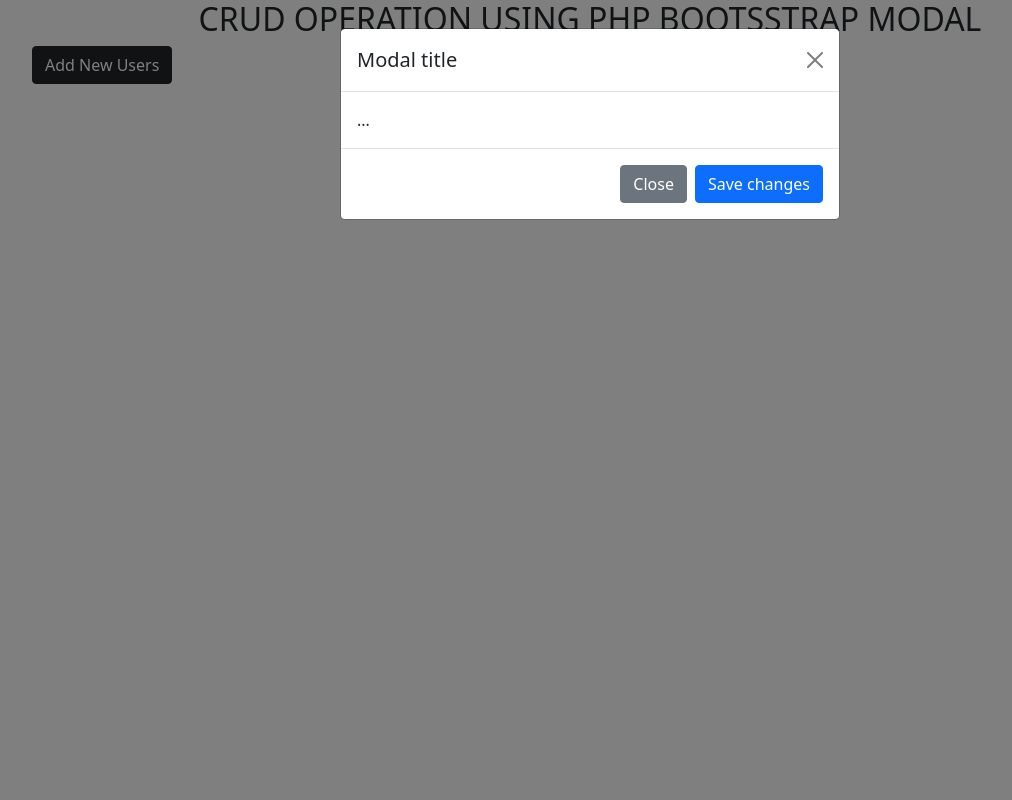
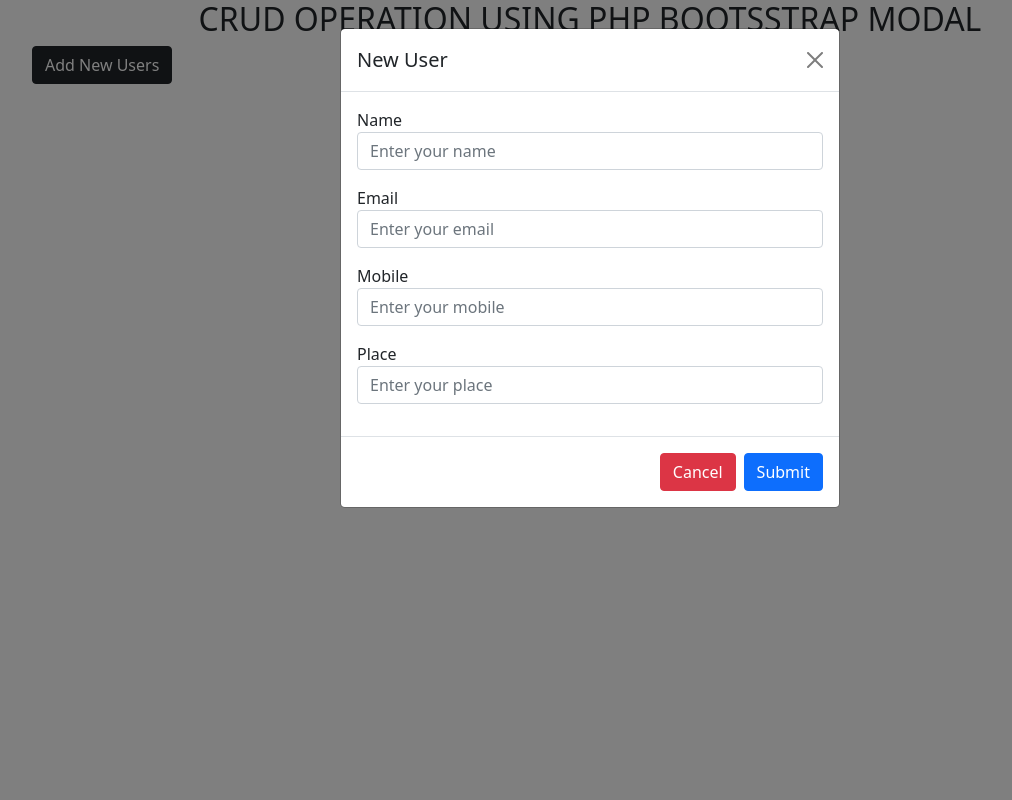
Before and after one commit to brosjayme/phpmodal, a PHP site: page / in a window 1280 px wide, after a click on "Add New Users". Shown: the whole page, without its empty margins (50-1062 px from the left). Run offline with PHP 8.4, Linux system fonts and the light colour scheme.

Commit message:
bootstrap modal added

```diff
--- a/index.php
+++ b/index.php
@@ -18,15 +18,38 @@
   <div class="modal-dialog">
     <div class="modal-content">
       <div class="modal-header">
-        <h5 class="modal-title" id="exampleModalLabel">Modal title</h5>
+        <h5 class="modal-title" id="exampleModalLabel">New User</h5>
         <button type="button" class="btn-close" data-bs-dismiss="modal" aria-label="Close"></button>
       </div>
       <div class="modal-body">
-        ...
+
+      <!-- Modal form -->
+      <div class="mb-3">
+  <label for="completename">Name</label>
+  <input type="text" class="form-control" id="completename"
+   placeholder="Enter your name">
+</div>
+<div class="mb-3">
+  <label for="completeemail">Email</label>
+  <input type="text" class="form-control" id="completeemail"
+   placeholder="Enter your email">
+</div>
+<div class="mb-3">
+  <label for="completemobile">Mobile</label>
+  <input type="text" class="form-control" id="completemobile"
+   placeholder="Enter your mobile">
+</div>
+<div class="mb-3">
+  <label for="completeplace">Place</label>
+  <input type="text" class="form-control" id="completeplace"
+   placeholder="Enter your place">
+</div>
+
+
       </div>
       <div class="modal-footer">
-        <button type="button" class="btn btn-secondary" data-bs-dismiss="modal">Close</button>
-        <button type="button" class="btn btn-primary">Save changes</button>
+        <button type="button" class="btn btn-danger" data-bs-dismiss="modal">Cancel</button>
+        <button type="button" class="btn btn-primary">Submit</button>
       </div>
     </div>
   </div>
```
Also changed, not shown: connect.php (added, +14 -0 lines).
